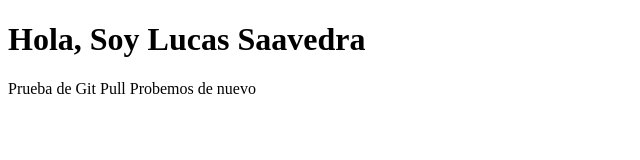
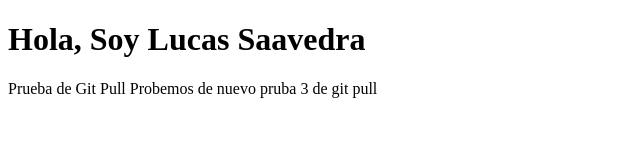
Before and after one commit to LaSM4/personal_page, a plain HTML site: page index.html in a window 1280 px wide. Shown: the whole page, without its empty margins (0-640 px from the left). Drawn offline with Linux system fonts and the light colour scheme.

Commit message:
prueba 3 de git pull

```diff
--- a/index.html
+++ b/index.html
@@ -11,6 +11,7 @@
     <h1>Hola, Soy Lucas Saavedra</h1>
     <span>Prueba de Git Pull</span>
     <span>Probemos de nuevo</span>
+    <span>pruba 3 de git pull</span>
 </body>
 
 </html>
```
